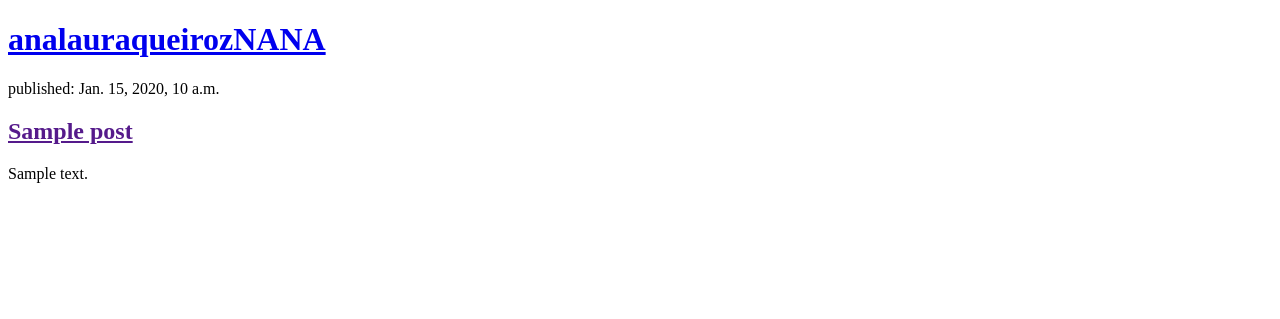
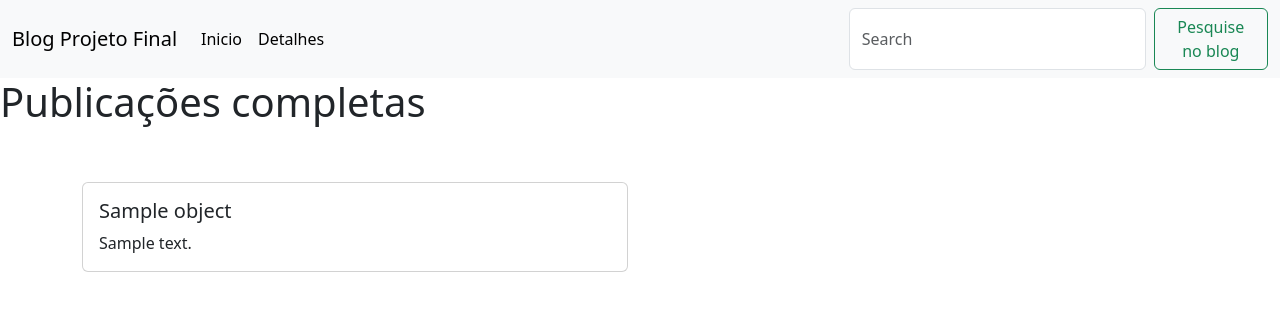
Before and after one commit to groot85/ProjetoFinalBlog-bootcamp, a Django app: template blog/templates/post_detail.html in a window 1280 px wide. Shown: the top 319 px of the page. Run offline with Django 4.2, Linux system fonts and the light colour scheme; the template is opened without the code that fills it: most values are stand-ins (such as "Sample title", 1, 10 or a date in 2020).

Commit message:
criacao html base

```diff
--- a/anaqueiroz/urls.py
+++ b/anaqueiroz/urls.py
@@ -15,8 +15,7 @@ Including another URLconf
     2. Add a URL to urlpatterns:  path('blog/', include('blog.urls'))
 """
 from django.contrib import admin
-from django.urls import path, include
-from blog.views import inicio, post_list
+from django.urls import include, path
 
 urlpatterns = [
     path('admin/', admin.site.urls),
--- a/blog/admin.py
+++ b/blog/admin.py
@@ -1,4 +1,6 @@
 from django.contrib import admin
 from .models import Post
 
+#class PostAdmin (admin.ModelAdmin):
+
 admin.site.register(Post)
--- /dev/null
+++ b/blog/templates/base.html
@@ -0,0 +1,40 @@
+<!doctype html>
+<html lang="en">
+<head>
+    <meta charset="utf-8">
+    <meta name="viewport" content="width=device-  width, initial-scale=1">
+    <title>Projeto Final Blog</title>
+    <!--css-->
+    <link href="https://cdn.jsdelivr.net/npm/bootstrap@5.3.2/dist/css/bootstrap.min.css" rel="stylesheet" integrity="sha384-T3c6CoIi6uLrA9TneNEoa7RxnatzjcDSCmG1MXxSR1GAsXEV/Dwwykc2MPK8M2HN" crossorigin="anonymous">
+</head>
+<body>
+    <nav class="navbar navbar-expand-lg bg-body-tertiary">
+        <div class="container-fluid">
+          <a class="navbar-brand" href="#">Blog Projeto Final</a>
+          <button class="navbar-toggler" type="button" data-bs-toggle="collapse" data-bs-target="#navbarSupportedContent" aria-controls="navbarSupportedContent" aria-expanded="false" aria-label="Toggle navigation">
+            <span class="navbar-toggler-icon"></span>
+          </button>
+          <div class="collapse navbar-collapse" id="navbarSupportedContent">
+            <ul class="navbar-nav me-auto mb-2 mb-lg-0">
+              <li class="nav-item">
+                <a class="nav-link active" aria-current="page" href="index.html">Inicio</a>
+              </li>
+              <li class="nav-item">
+                <a class="nav-link active" aria-current="page" href="post_detail.html">Detalhes</a>
+              </li>
+            </ul>
+            <form class="d-flex" role="search">
+              <input class="form-control me-2" type="search" placeholder="Search" aria-label="Search">
+              <button class="btn btn-outline-success" type="submit">Pesquise no blog</button>
+            </form>
+          </div>
+        </div>
+    </nav>
+
+      {% block content %}
+      {% endblock %}
+
+    <!--Script-->
+    <script src="https://cdn.jsdelivr.net/npm/bootstrap@5.3.2/dist/js/bootstrap.bundle.min.js" integrity="sha384-C6RzsynM9kWDrMNeT87bh95OGNyZPhcTNXj1NW7RuBCsyN/o0jlpcV8Qyq46cDfL" crossorigin="anonymous"></script>
+</body>
+</html>
--- a/blog/templates/post_detail.html
+++ b/blog/templates/post_detail.html
@@ -1,20 +1,22 @@
-<!DOCTYPE html>
-<html>
-    <head>
-        <title> Blog analauraqueiroz Bootcamp</title>
-    </head>
-    <body>
-        <header>
-            <h1>
-                <a href="/">analauraqueirozNANA</a>
-            </h1>
-        </header>
-        {% for post in posts %}
-            <article>
-                <time>published: {{ post.published_date }}</time>
-                 <h2><a href="">{{ post.title }}</a></h2>
-                <p>{{ post.text|linebreaksbr }}</p>
-            </article>
-        {% endfor %}
-    </body>
-</html>
+{% extends 'base.html' %}
+
+{% block content %}
+
+<h1>Publicações completas</h1>
+
+<main class="container py-5">
+
+    <div class="row">
+        <div class="col-sm-6">
+            <div class="card">
+                <div class="card-body">
+                    <h5 class="card-title">{% block title %} {{ object.title }}  {% endblock title %}</h5>
+                    <p class="card-text">{{ object.content | safe }}</p>
+                </div>
+            </div>
+        </div>
+    </div>
+
+</main>
+
+{% endblock %}
--- a/blog/urls.py
+++ b/blog/urls.py
@@ -1,9 +1,8 @@
+from . import views
 from django.urls import path
-from . import views
 
 #home, por isso ''
-
 urlpatterns = [
     path('', views.PostList.as_view(), name = 'home'),
-    path('post/<slug:slug>/', views.post_detail, name='post_detail'),
+    path('<slug:slug>/', views.DetailView.as_view(), name='post_detail'),
 ]
```
Also changed, not shown: blog/models.py (+11 -12 lines), blog/templates/index.html (+10 -30 lines), blog/views.py (+6 -7 lines).
